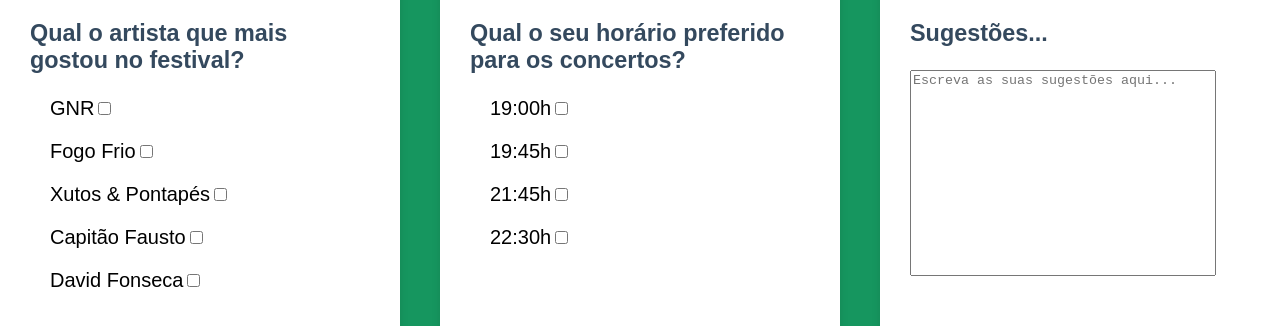
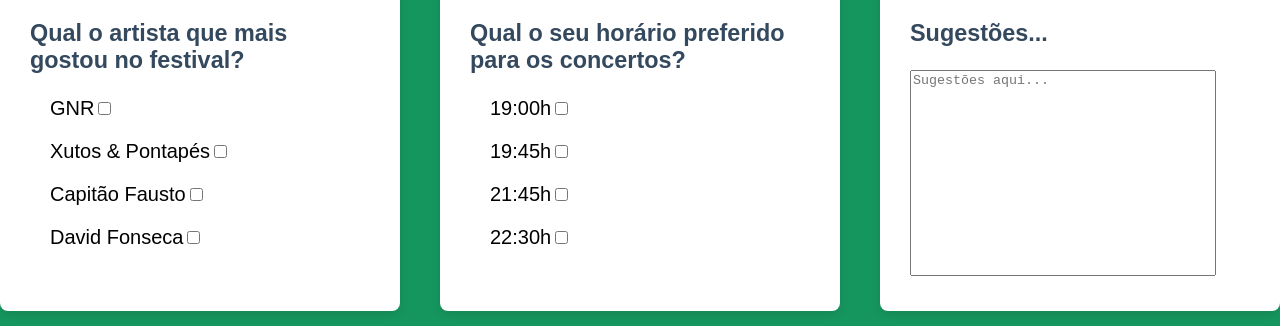
Before and after one commit to Rleite21/Vilar-Mouros-DIAM, a React (Create React App) app: page /Inquerito in a window 1280 px wide. Shown: the part 791-1117 px from the top of the page. Built offline with nearby package versions, Linux system fonts and the light colour scheme.

Commit message:
Pagina resposta inquerito

```diff
--- a/src/index.js
+++ b/src/index.js
@@ -6,6 +6,7 @@
 import reportWebVitals from './reportWebVitals';
 import FormVoluntario from './pages/FormVoluntario';
 import Inquerito from './pages/Inquerito';
+import RespostaInquerito from './pages/RespostaInquerito';
 
 const root = ReactDOM.createRoot(document.getElementById('root'));
 root.render(
@@ -15,6 +16,7 @@
         <Route path="/" element={<App />} />
         <Route path="/FormVoluntario" element={<FormVoluntario />} />
         <Route path="/Inquerito" element={<Inquerito />} />
+        <Route path="/RespostaInquerito" element={<RespostaInquerito />} />
       </Routes>
     </BrowserRouter>
   </React.StrictMode>
--- a/src/pages/Inquerito.js
+++ b/src/pages/Inquerito.js
@@ -1,7 +1,9 @@
-import React from 'react';
+import React, { useState } from 'react';
+import { useNavigate } from "react-router-dom";
 import Header from '../Header';
 import Footer from '../Footer';
 import './inqueritostyle.css';
+
 
 function Inquerito() {
     return (
@@ -15,6 +17,48 @@
 
 
 function InqueritoForm(){
+    const navigate = useNavigate();
+
+    const [artistasEscolhidos, setArtistasEscolhidos] = useState([]);
+    const [horariosEscolhidos, setHorariosEscolhidos] = useState([]);
+    const [sugestao, setSugestao] = useState("");
+
+    const handleMudancaArtista = (event) => {
+        const valor = event.target.value;
+        setArtistasEscolhidos(prevState =>
+            prevState.includes(valor)
+                ? prevState.filter(artista => artista !== valor)
+                : [...prevState, valor]
+        );
+    };
+
+    const handleMudancaHorario = (event) => {
+        const valor = event.target.value;
+        setHorariosEscolhidos(prevState =>
+            prevState.includes(valor)
+                ? prevState.filter(horario => horario !== valor)
+                : [...prevState, valor]
+        );
+    };
+
+    const handleMudancaSugestao = (event) => {
+        setSugestao(event.target.value);
+    };
+
+
+
+    const handleSubmit = (event) => {
+        event.preventDefault();
+        navigate("/RespostaInquerito", {
+            state: {
+                artistas: artistasEscolhidos,
+                horarios: horariosEscolhidos,
+                sugestoes: sugestao
+            }
+        });
+    };
+
+
     return(
         <div className="inquerito">
             <h1>Queremos a sua opinião !</h1>
@@ -26,35 +70,28 @@
                 <div className="checkbox-Artisa-Pref">
                     <label className="control control--checkbox">
                         GNR
-                        <input type="checkbox" />
-                        <div className="control__indicator"></div>
-                    </label>
-                </div>
-                <div className="checkbox-Artisa-Pref">
-                    <label className="control control--checkbox">
-                        Fogo Frio
-                        <input type="checkbox" />
+                        <input type="checkbox" value="GNR" onChange={handleMudancaArtista} />
                         <div className="control__indicator"></div>
                     </label>
                 </div>
                 <div className="checkbox-Artisa-Pref">
                     <label className="control control--checkbox">
                         Xutos & Pontapés
-                        <input type="checkbox" />
+                        <input type="checkbox" value="Xutos & Pontapés" onChange={handleMudancaArtista} />
                         <div className="control__indicator"></div>
                     </label>
                 </div>
                 <div className="checkbox-Artisa-Pref">
                     <label className="control control--checkbox">
                         Capitão Fausto
-                        <input type="checkbox" />
+                        <input type="checkbox" value="Capitão Fausto" onChange={handleMudancaArtista} />
                         <div className="control__indicator"></div>
                     </label>
                 </div>
                 <div className="checkbox-Artisa-Pref">
                     <label className="control control--checkbox">
                         David Fonseca
-                        <input type="checkbox" />
+                        <input type="checkbox" value="David Fonseca" onChange={handleMudancaArtista} />
                         <div className="control__indicator"></div>
                     </label>
                 </div>
@@ -66,28 +103,28 @@
                 <div className="checkbox-Artisa-Pref">
                     <label className="control control--checkbox">
                         19:00h
-                        <input type="checkbox" />
+                        <input type="checkbox" value="19:00h" onChange={handleMudancaHorario} />
                         <div className="control__indicator"></div>
                     </label>
                 </div>
                 <div className="checkbox-Artisa-Pref">
                     <label className="control control--checkbox">
                         19:45h
-                        <input type="checkbox" />
+                        <input type="checkbox" value="19:45h" onChange={handleMudancaHorario} />
                         <div className="control__indicator"></div>
                     </label>
                 </div>
                 <div className="checkbox-Artisa-Pref">
                     <label className="control control--checkbox">
                         21:45h
-                        <input type="checkbox" />
+                        <input type="checkbox" value="21:45h" onChange={handleMudancaHorario} />
                         <div className="control__indicator"></div>
                     </label>
                 </div>
                 <div className="checkbox-Artisa-Pref">
                     <label className="control control--checkbox">
                         22:30h
-                        <input type="checkbox" />
+                        <input type="checkbox" value="22:30h" onChange={handleMudancaHorario} />
                         <div className="control__indicator"></div>
                     </label>
                 </div>
@@ -95,14 +132,15 @@
             </div>
             <div class="inquerito-form">
                 <h3>Sugestões...</h3>
-                <textarea id="sugestions" rows="5" placeholder="Escreva as suas sugestões aqui..."></textarea>
+                <textarea id="sugestions" rows="5" value={sugestao} onChange={handleMudancaSugestao} placeholder="Sugestões aqui..."></textarea>
 
             </div>
             <br/>
 
         </div>
         <div className="btn-submit-container">
-            <button type="submit" className="btn-submit">Submeter Inquerito</button>
+            <button type="submit" className="btn-submit" onClick={handleSubmit} >Submeter Inquerito </button>
+
         </div>
         </div>
     )
--- /dev/null
+++ b/src/pages/RespostaInquerito.js
@@ -0,0 +1,34 @@
+import React from 'react';
+import { useLocation } from 'react-router-dom';
+import Header from '../Header';
+import Footer from '../Footer';
+import './RespostaInquerito.css';
+
+
+export default function RespostaInquerito() {
+    const location = useLocation();  // Get location object
+
+    const { artistas, horarios, sugestoes } = location.state || {};
+
+    const artistasList = Array.isArray(artistas) && artistas.length > 0 ? artistas.join(", ") : "Nenhum selecionado";
+    const horariosList = Array.isArray(horarios) && horarios.length > 0 ? horarios.join(", ") : "Nenhum selecionado";
+    const sugestoesText = sugestoes || "Nenhuma crítica fornecida";
+
+    return (
+        <div>
+            <h1>Obrigado pela sua resposta!</h1>
+            <p><strong>Artistas Preferidos:</strong> {artistasList}</p>
+            <p><strong>Horário Preferido:</strong> {horariosList}</p>
+            <p><strong>Sugestões:</strong> {sugestoesText}</p>
+        </div>
+    );
+}
+
+function StatsResposta(){
+    return(
+        <div className="inquerito">
+            <h1>Obrigado por sua resposta!</h1>
+            <p>A sua opinião é muito importante para nós.</p>
+        </div>
+    );
+}
--- a/src/pages/Results.js
+++ /dev/null
@@ -1,4 +0,0 @@
-import React from 'react';
-import Header from '../Header';
-import Footer from '../Footer';
-import './results.css';
```
Also changed, not shown: src/pages/RespostaInquerito.css (added), src/pages/results.css (deleted).
